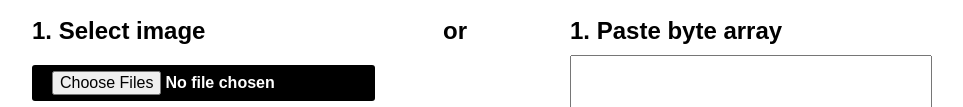
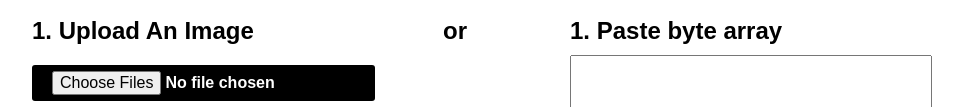
Before and after one commit to venkatasivareddyiot/website, a plain HTML site: page index.html in a window 1280 px wide. Shown: the part 223-330 px from the top of the page, without its empty margins (158-1121 px from the left). Drawn offline with Linux system fonts and the light colour scheme.

Commit message:
Update index.html

```diff
--- a/index.html
+++ b/index.html
@@ -196,7 +196,7 @@
 		<section class="section bottom-divider">
 			<section class="sub-section">
 				<div class="column">
-					<h2 class="sub-section-title">1. Select image</h2>
+					<h2 class="sub-section-title">1. Upload An Image</h2>
 					<input type="file" id="file-input" name="file-input" multiple/><br />
 				</div>
 				<div class="column column-center">
```
